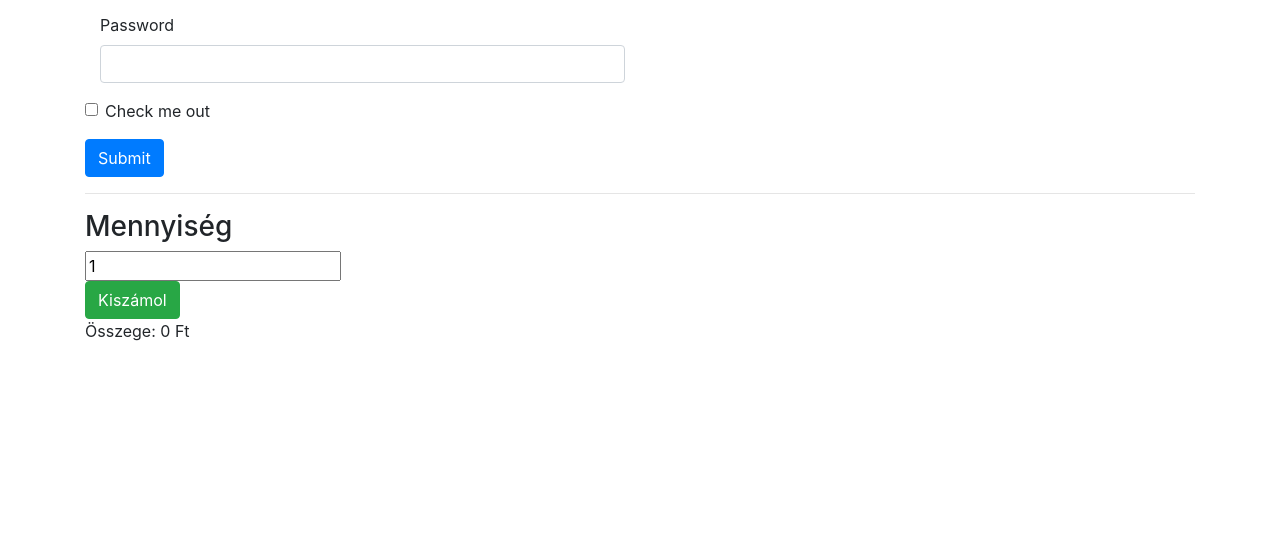
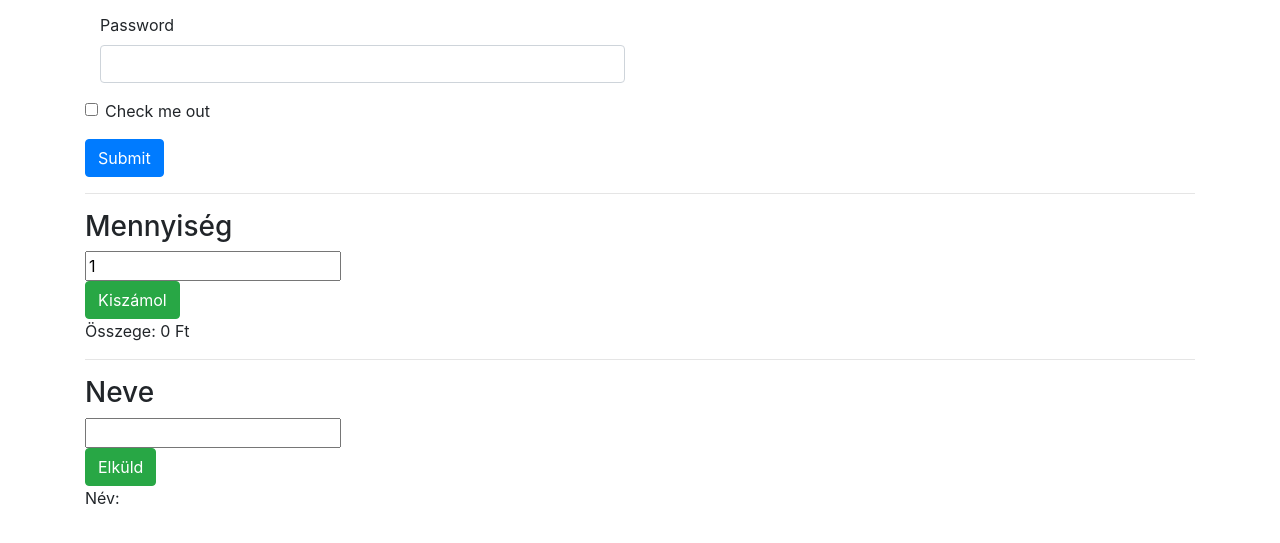
Before and after one commit to Csokibacsi/Csokibacsi.github.io, a plain HTML site: page form.html in a window 1280 px wide. Shown: the part 143-686 px from the top of the page. Drawn offline with Linux system fonts and the light colour scheme; files whose address does not match are found by name.

Commit message:
js kiszamolo javita

```diff
--- a/form.html
+++ b/form.html
@@ -38,6 +38,8 @@
 
         <hr>
 
+
+
         <form>
             <h3>Mennyiség</h3>
             <input type="number"  name="db" value="1"><br>
@@ -46,6 +48,16 @@
             Összege: <span class="summa">0</span> Ft
         </form>
 
+        <hr>
+
+        <form>
+            <h3>Neve</h3>
+            <input type="text"  name="nev" value=""><br>
+
+            <button onclick="displayName()" type="button" class="btn btn-success">Elküld</button><br> <!-- a type-nak button-nak kell lennie, hogy trartósan kiadja az összeget!!!-->
+            Név: <span class="neve"></span>
+        </form>
+
 
         <script src="\js\main.js"></script>
     </div>
--- a/js/main.js
+++ b/js/main.js
@@ -22,3 +22,10 @@ function showSumPrice(price, amountNumber){ //itt argumentumnak hívjuk a param
        showAmount.innerHTML = amount;
    }
 }
+
+function displayName(){
+    let nev = document.querySelector("input[name='nev']");
+    let neve = document.querySelector("span.neve");
+    let nevErtek = nev.value.toString();
+    neve.innerHTML = nevErtek;
+}
```
